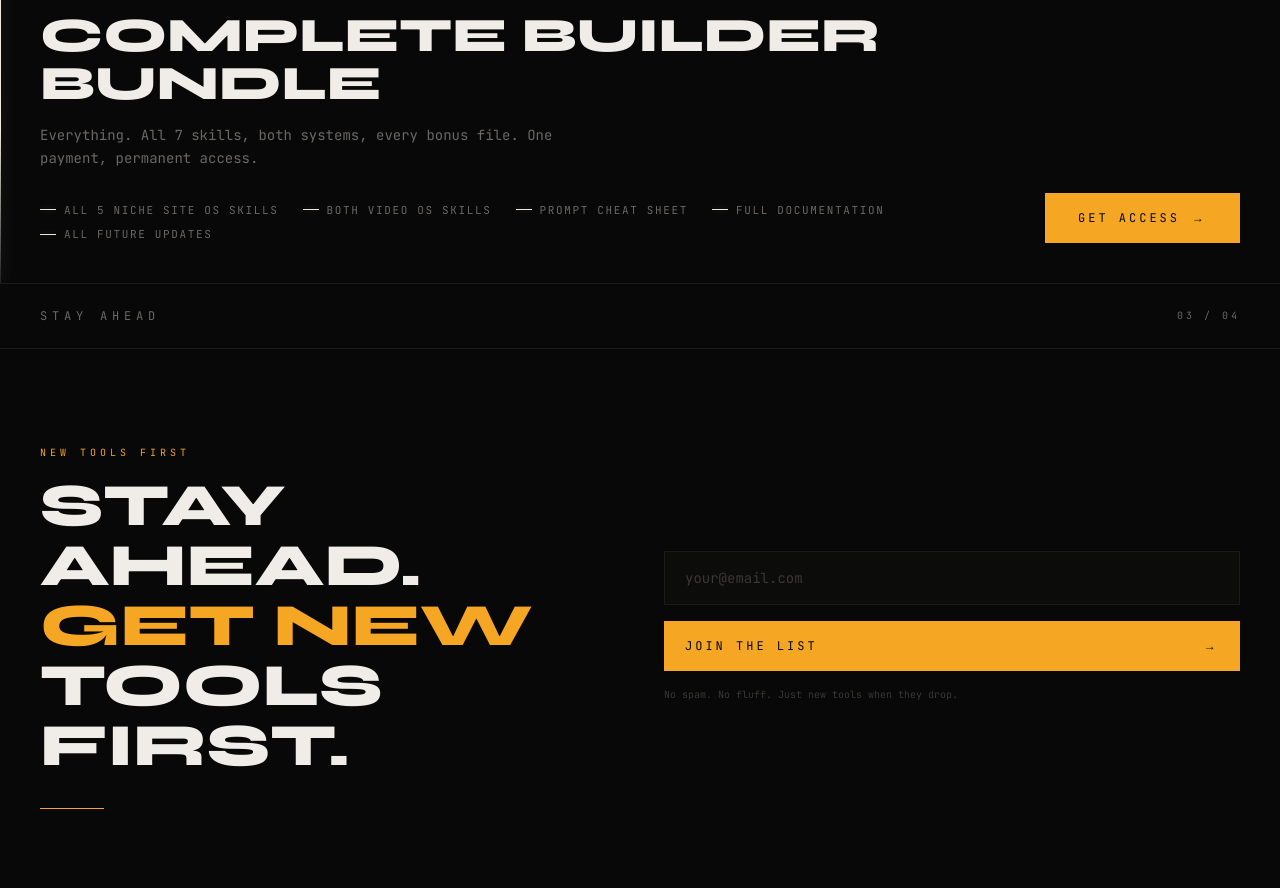
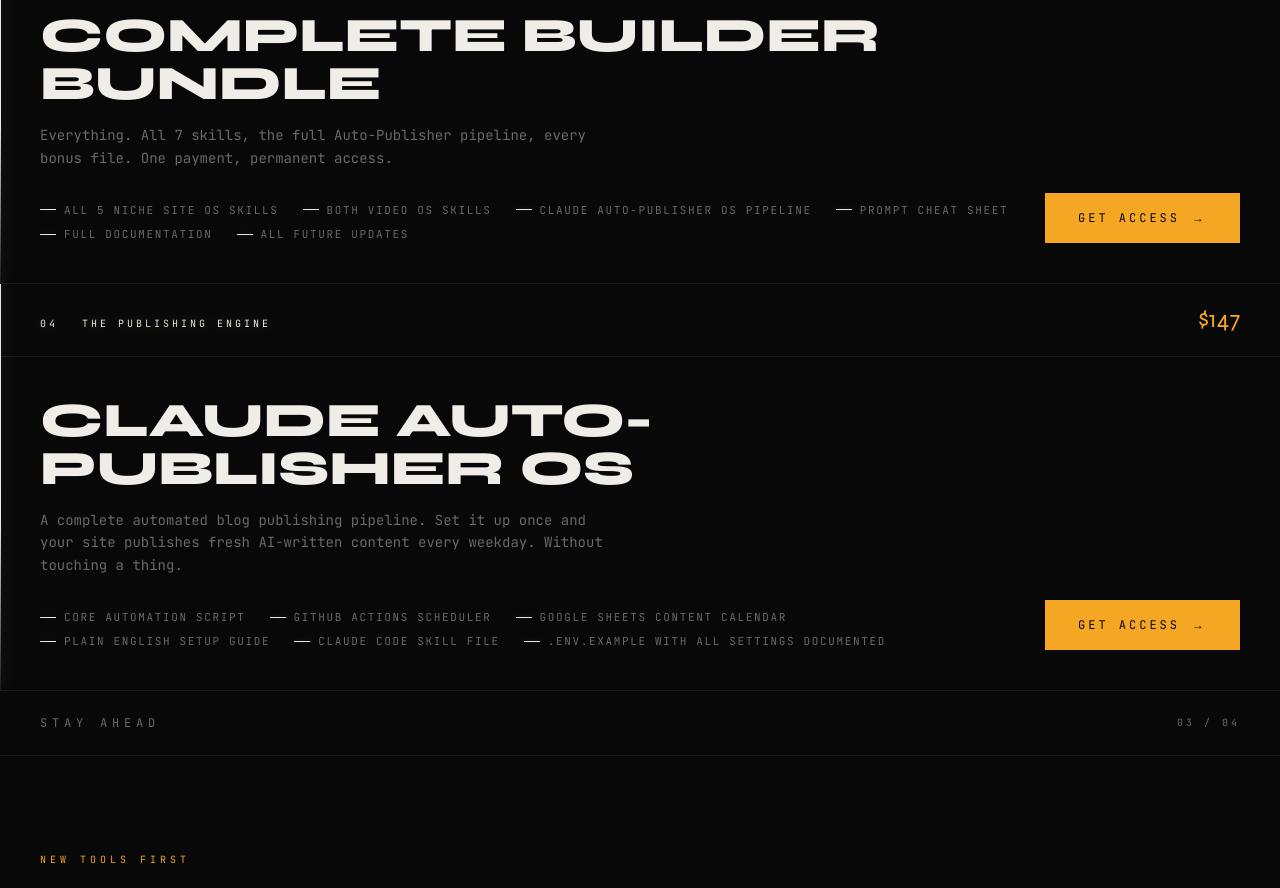
Before and after one commit to susthenewcomer45-arch/outinthecode.com, a Next.js app: page / in a window 1280 px wide. Shown: the part 1680-2568 px from the top of the page. Built offline with nearby package versions, Linux system fonts and the light colour scheme.

Commit message:
feat: add Claude Auto-Publisher OS as product 04, update bundle

```diff
--- a/src/components/Products.tsx
+++ b/src/components/Products.tsx
@@ -43,10 +43,11 @@
     name: "Complete Builder Bundle",
     price: "$269",
     description:
-      "Everything. All 7 skills, both systems, every bonus file. One payment, permanent access.",
+      "Everything. All 7 skills, the full Auto-Publisher pipeline, every bonus file. One payment, permanent access.",
     features: [
       "All 5 Niche Site OS skills",
       "Both Video OS skills",
+      "Claude Auto-Publisher OS pipeline",
       "Prompt cheat sheet",
       "Full documentation",
       "All future updates",
@@ -54,6 +55,24 @@
     href: "https://outinthecode.gumroad.com/l/complete-builder-bundle",
     label: "Best Value",
     featured: true,
+  },
+  {
+    index: "04",
+    name: "Claude Auto-Publisher OS",
+    price: "$147",
+    description:
+      "A complete automated blog publishing pipeline. Set it up once and your site publishes fresh AI-written content every weekday. Without touching a thing.",
+    features: [
+      "Core automation script",
+      "GitHub Actions scheduler",
+      "Google Sheets content calendar",
+      "Plain English setup guide",
+      "Claude Code skill file",
+      ".env.example with all settings documented",
+    ],
+    href: "https://outinthecode.gumroad.com/l/auto-publisher-os",
+    label: "The Publishing Engine",
+    featured: false,
   },
 ]
 
--- a/src/components/Ticker.tsx
+++ b/src/components/Ticker.tsx
@@ -6,7 +6,8 @@
   "Claude Niche Site OS",
   "Claude Video OS",
   "Complete Builder Bundle",
-  "5 + 2 skill files",
+  "Claude Auto-Publisher OS",
+  "5 + 2 + 1 pipeline",
   "AI-native workflows",
   "Built for speed",
   "No fluff. Just systems.",
```
